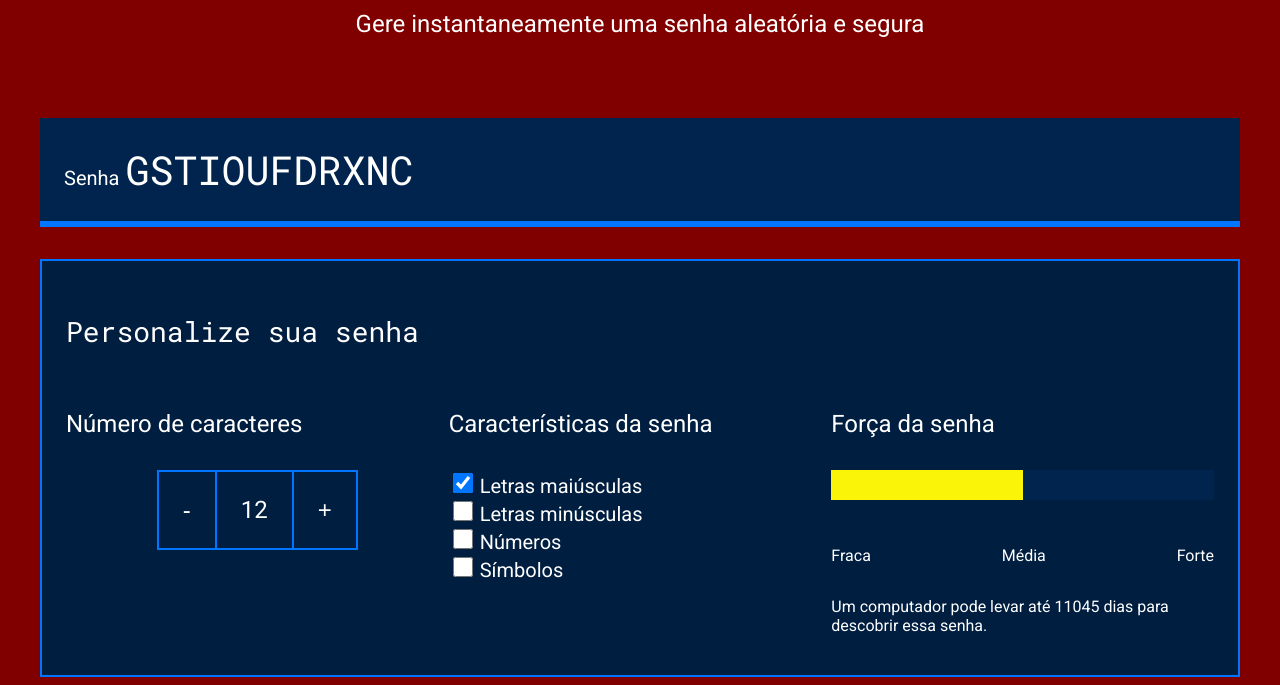
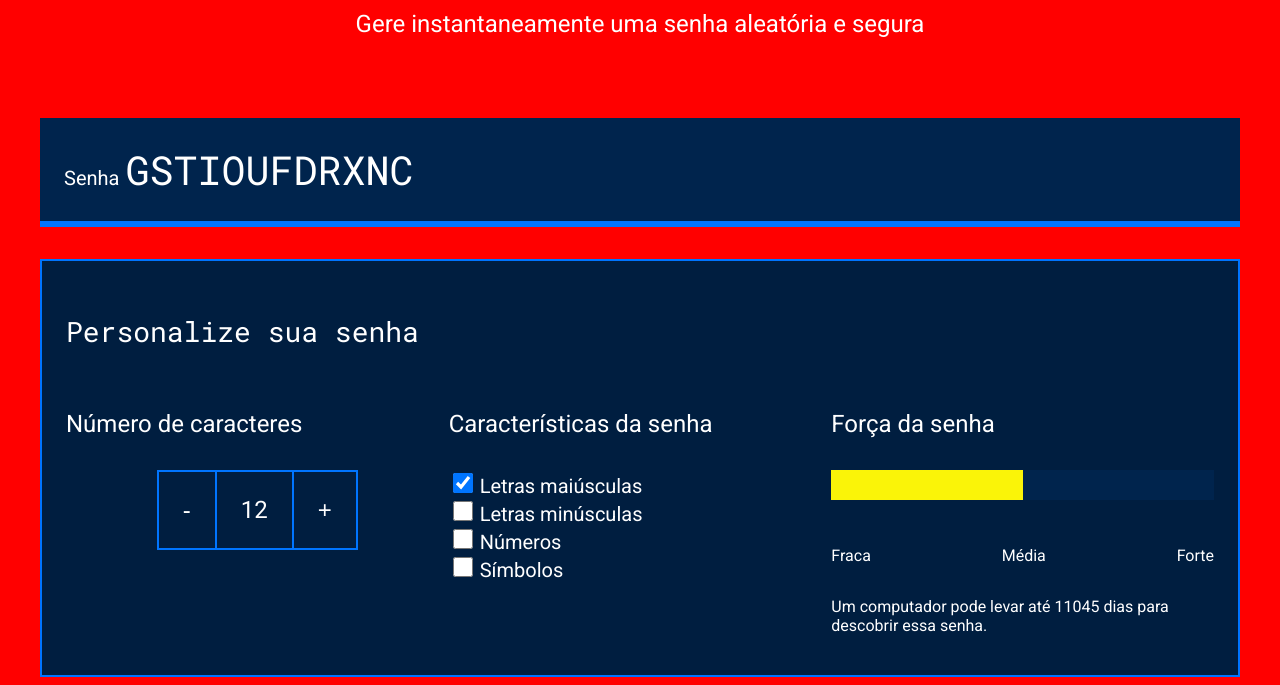
Before and after one commit to leandra2023/gerador-de-senhas, a plain HTML site: page index.html in a window 1280 px wide. Shown: the part 208-893 px from the top of the page. Drawn offline with Linux system fonts and the light colour scheme.

Commit message:
Update style.css

```diff
--- a/style.css
+++ b/style.css
@@ -2,7 +2,7 @@
 
 :root {
     --branco: white;
-    --cor-de-fundo: #800000;
+    --cor-de-fundo: #ff0000;
     --fundo-senha: #00244D;
     --fundo-texto: #001E40;
     --borda: #0075FF;
```
